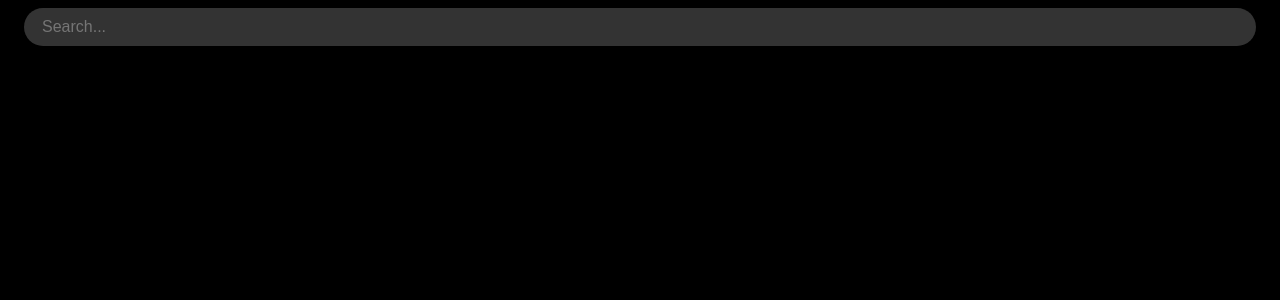
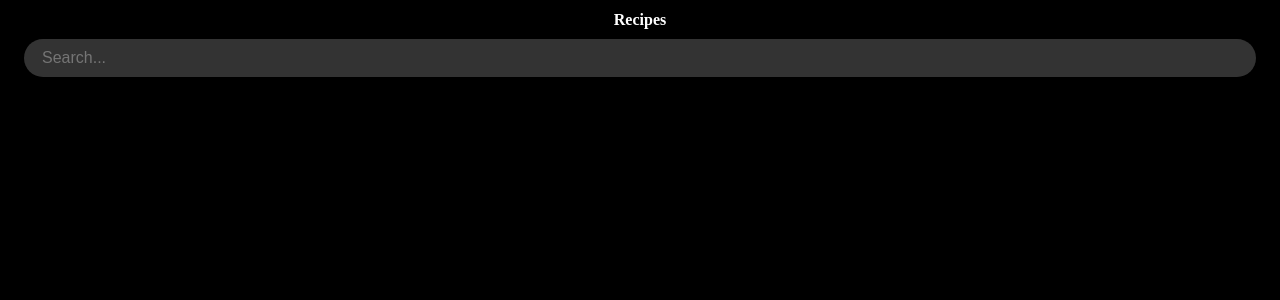
Before and after one commit to christinaheidt/recipes-frontend, a Next.js app: page / in a window 1280 px wide. Shown: the top 300 px of the page. Built offline with nearby package versions, Linux system fonts and the light colour scheme.

Commit message:
first styled components

```diff
--- /dev/null
+++ b/components/headerbar.jsx
@@ -0,0 +1,20 @@
+import styled from "styled-components";
+
+const StyledHeaderbar = styled.div`
+    background-color: ${(props) => props.theme.colors.background}
+    padding: ${(props) => props.theme.spacing.s}
+`;
+
+const Title = styled.h1`
+    font-size: inherit;
+    font-weight: bold;
+    text-align: center;
+`
+
+export default function Headerbar() {
+  return (
+      <StyledHeaderbar>
+        <Title>Recipes</Title>
+      </StyledHeaderbar>
+  );
+}
--- a/pages/index.tsx
+++ b/pages/index.tsx
@@ -1,6 +1,6 @@
 import Head from "next/head";
-import styled from "styled-components";
-import Searchbar from '../components/Searchbar';
+import Searchbar from "../components/searchbar";
+import Headerbar from "../components/headerbar";
 
 export default function Home() {
   return (
@@ -10,7 +10,8 @@ export default function Home() {
         <link rel="icon" href="/favicon.ico" />
       </Head>
       <main>
-        <Searchbar/>
+        <Headerbar />
+        <Searchbar />
       </main>
     </>
   );
```
Also changed, not shown: components/header.jsx (deleted).
